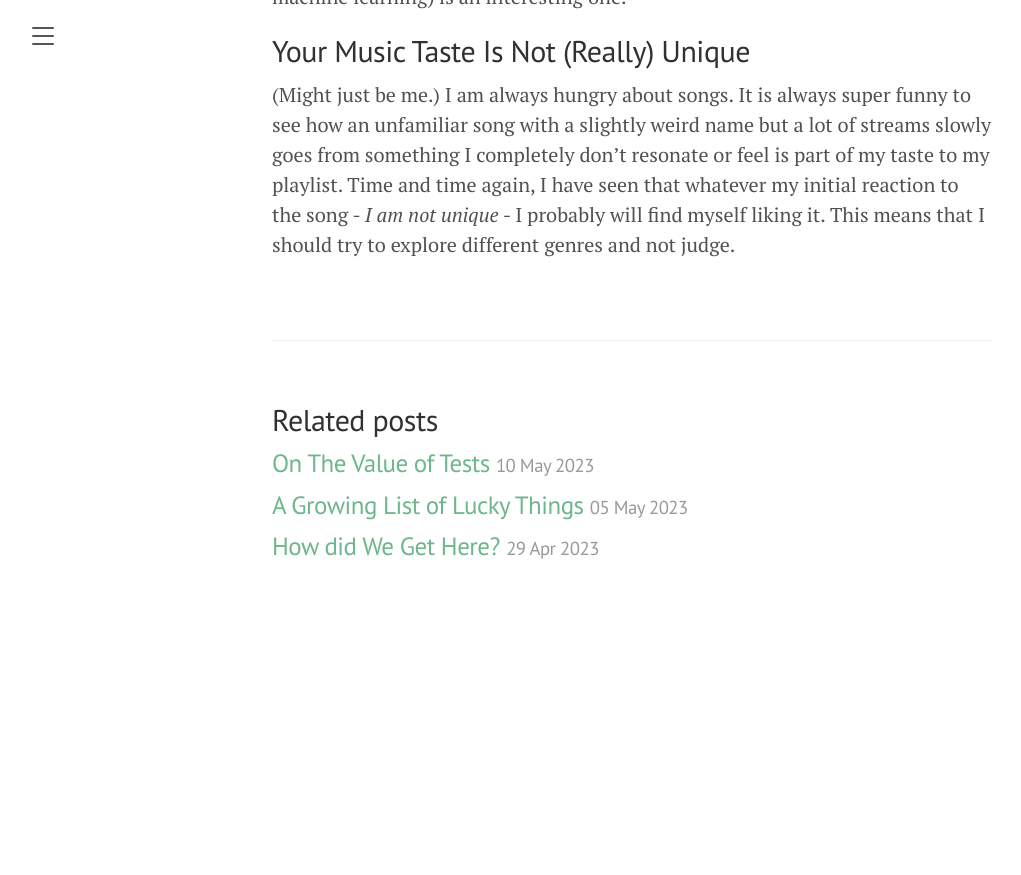
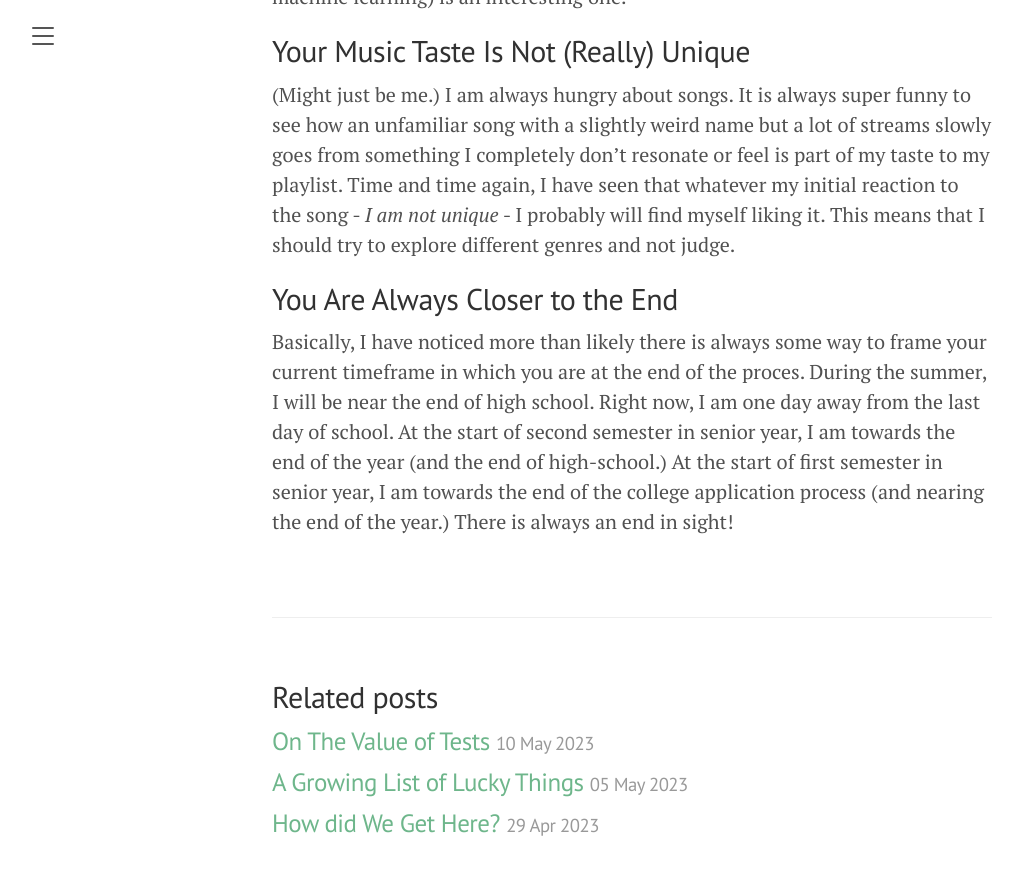
Before and after one commit to anish-lakkapragada/moments-of-clarity, a Jekyll site: the page built from _posts/2023-02-02-update.markdown, in a window 1280 px wide and 900 px high, scrolled down 2136 px. Shown: the top 875 px of the window, without its empty margins (8-1029 px from the left). Built offline with Jekyll 4.4.1, drawn with Linux system fonts in a browser that asks for light colours; before the commit the page ends 2758 px from its top, so only the background shows below that.

Commit message:
end principle.

```diff
--- a/_posts/2023-02-02-update.markdown
+++ b/_posts/2023-02-02-update.markdown
@@ -36,3 +36,7 @@ The principle that things are the way they are for a reason (deterministic in ma
 ## Your Music Taste Is Not (Really) Unique
 
 (Might just be me.) I am always hungry about songs. It is always super funny to see how an unfamiliar song with a slightly weird name but a lot of streams slowly goes from something I completely don't resonate or feel is part of my taste to my playlist. Time and time again, I have seen that whatever my initial reaction to the song - *I am not unique* - I probably will find myself liking it. This means that I should try to explore different genres and not judge.
+
+## You Are Always Closer to the End
+
+Basically, I have noticed more than likely there is always some way to frame your current timeframe in which you are at the end of the proces. During the summer, I will be near the end of high school. Right now, I am one day away from the last day of school. At the start of second semester in senior year, I am towards the end of the year (and the end of high-school.) At the start of first semester in senior year, I am towards the end of the college application process (and nearing the end of the year.) There is always an end in sight!
```
